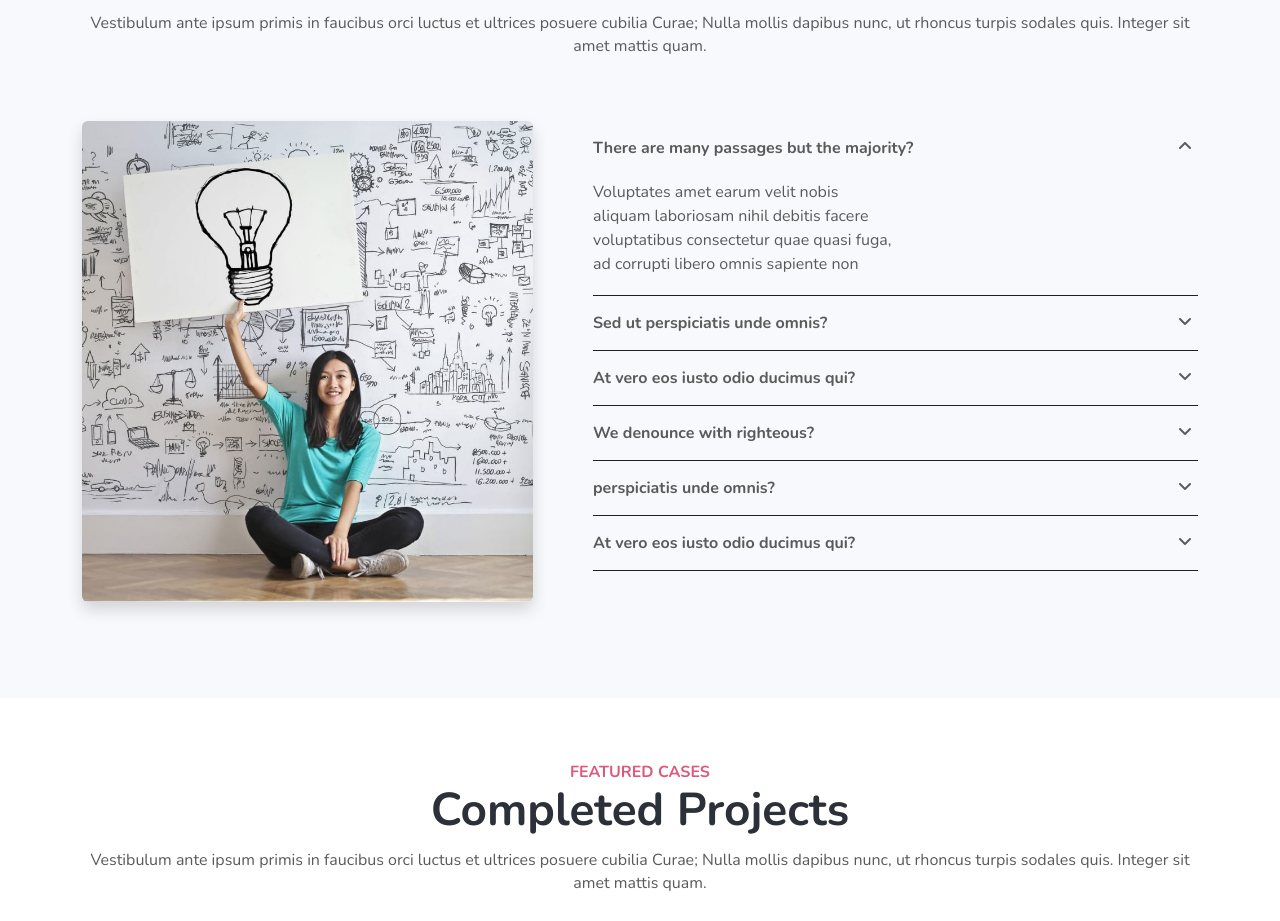
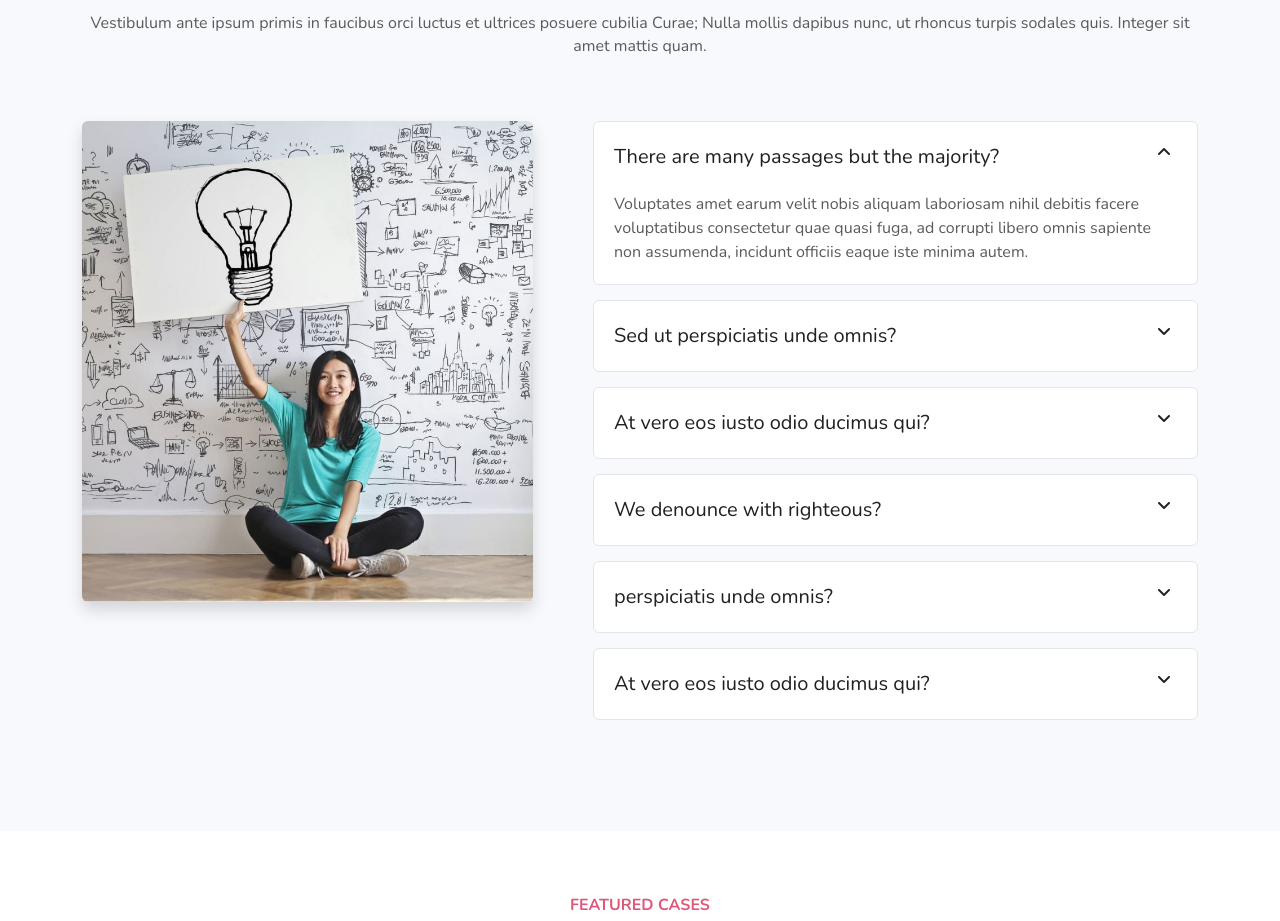
Before and after one commit to tritm97/capstone_bootstrap, a plain HTML site: page index.html in a window 1280 px wide. Shown: the part 2666-3587 px from the top of the page. Drawn offline with nearby package versions, Linux system fonts and the light colour scheme; a script that the page names is missing.

Commit message:
cap nhat 1 chut ve header va faq_content home page

```diff
--- a/css/index.css
+++ b/css/index.css
@@ -37,6 +37,10 @@ header {
   color: #DE5879;
 }
 
+.navbar-toggler {
+  background-color: #DE5879;
+}
+
 .nav-item {
   padding: 0 15px;
   transition: all 0.5s;
@@ -73,7 +77,6 @@ header {
 
 .navbar-nav .nav-item .dropdown-menu {
   transition: all 0.5s;
-  /* position: relative; */
 }
 
 .dropdown-menu .item_blog::before {
@@ -140,31 +143,6 @@ header {
   color: #DE5879;
   background-color: white;
 }
-
-/* a.dropdown-item:hover {
-  color: #DE5879;
-  background-color: white;
-}
-
-a.dropdown-item::before {
-  position: absolute;
-  content: '';
-  background: #DE5879;
-  width: 0px;
-  height: 2px;
-  bottom: 8px;
-  transition: all 0.5s;
-}
-
-a.dropdown-item:hover::before {
-  width: 20px;
-  position: absolute;
-  content: '';
-  background: #DE5879;
-  height: 2px;
-  bottom: 8px;
-  transition: all 0.5s;
-} */
 
 .header_search i {
   color: #5A5A5A;
@@ -572,9 +550,12 @@ a.dropdown-item:hover::before {
 }
 .m-d.expand-list > li{
   list-style-type: none;
-  padding: 15px 0;
-  border-bottom: 1px solid #212121;
+  padding: 20px 30px 20px 20px;
+  border: 1px solid #E2E6EA;
+  border-radius: 6px;
   position: relative;
+  background-color: white;
+  margin-bottom: 15px;
 }
 .m-d label[class^="tab"]:hover{
   cursor: pointer;
@@ -595,12 +576,14 @@ a.dropdown-item:hover::before {
 cursor: pointer;
 }
 .m-d label[class^="tab"]{
-  font-weight: bold;
+  font-size: 20px;
+  color: #212121;
 }
 .m-d .content{
   height: auto;
   max-height: 0;
-  max-width: 300px;
+  /* max-width: 300px; */
+  width: auto;
   overflow: hidden;
   transform: translateY(20px);
   transition: all 180ms ease-in-out 0ms;
@@ -656,8 +639,10 @@ cursor: pointer;
 .m-d .open-close-icon{
   display: inline-block;
   position: absolute;
-  right: 20px;
+  right: 40px;
   transform: translatey(2px);
+  color: #212121;
+  font-weight: bold;
 }
 .m-d .open-close-icon i{
   position: absolute;
```
